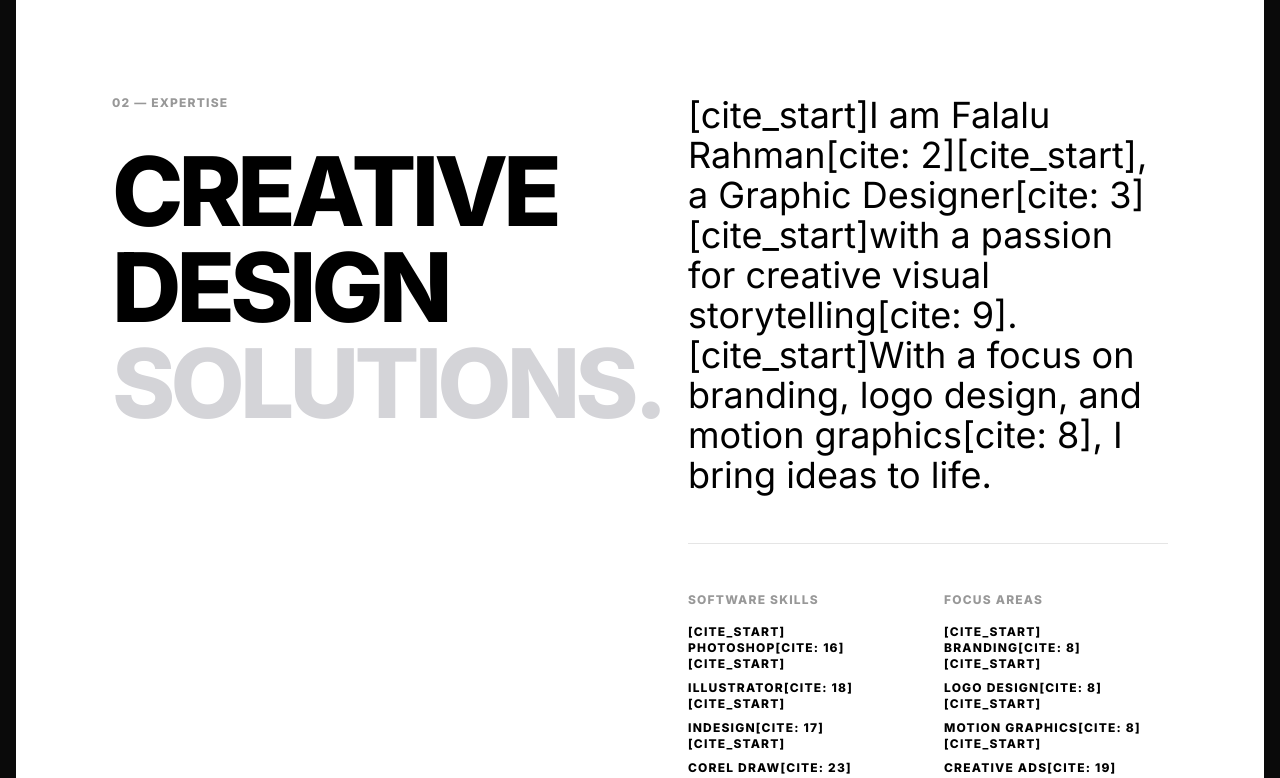
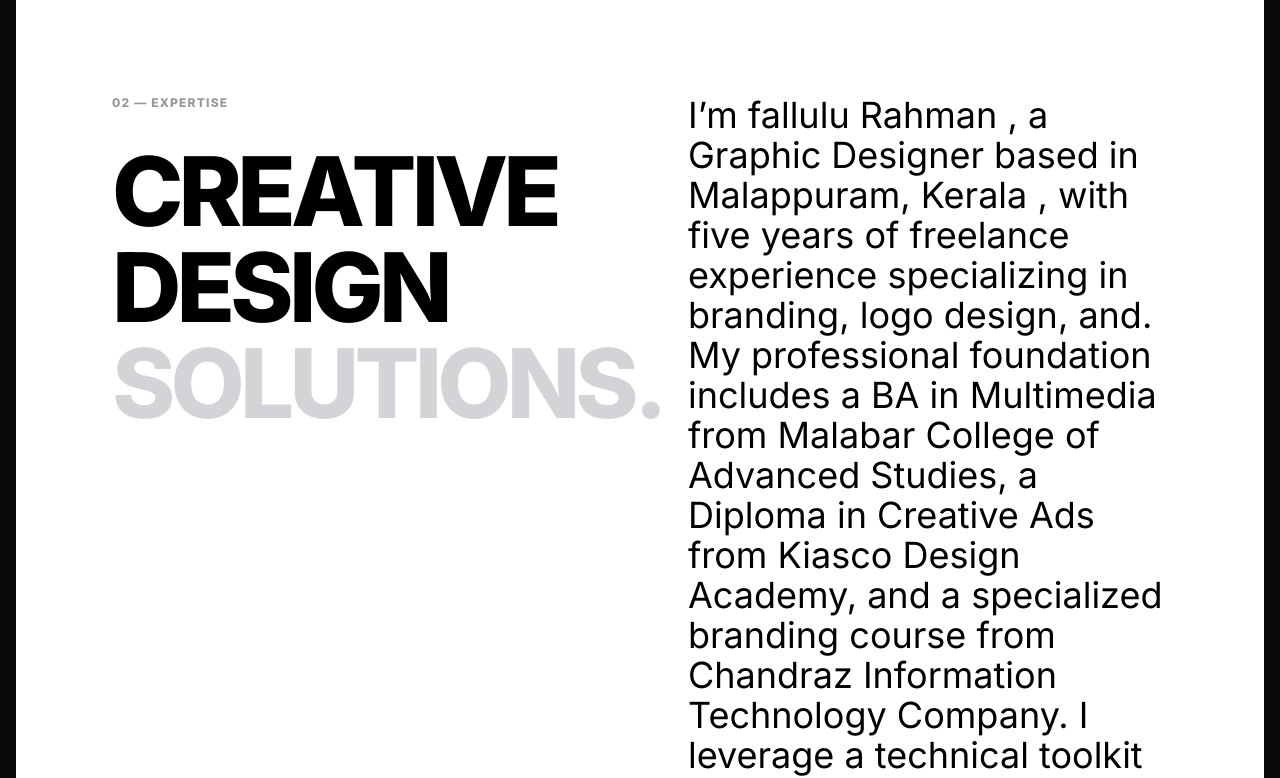
Before and after one commit to hermosamotif-stack/my-portfolio, a React (Vite) app: page / in a window 1280 px wide. Shown: the part 5127-5905 px from the top of the page. Built offline with nearby package versions, Linux system fonts and the light colour scheme.

Commit message:
Update App.tsx

```diff
--- a/App.tsx
+++ b/App.tsx
@@ -27,7 +27,7 @@ const App: React.FC = () => {
   const [isChatOpen, setIsChatOpen] = useState(false);
   const [activeCategory, setActiveCategory] = useState<string>('All');
   const [chatMessages, setChatMessages] = useState<ChatMessage[]>([
-    { role: 'assistant', content: "Hi! I can help you know more about Falalu's design work. What would you like to know?" }
+    { role: 'assistant', content: "Hi! I can help you know more about fallulu's design work. What would you like to know?" }
   ]);
   const [chatInput, setChatInput] = useState('');
   const [isChatLoading, setIsChatLoading] = useState(false);
@@ -457,7 +457,9 @@ const App: React.FC = () => {
           </div>
           <div className="reveal space-y-12">
             <p className="text-2xl md:text-4xl leading-tight font-medium">
-              [cite_start]I am Falalu Rahman[cite: 2][cite_start], a Graphic Designer[cite: 3] [cite_start]with a passion for creative visual storytelling[cite: 9]. [cite_start]With a focus on branding, logo design, and motion graphics[cite: 8], I bring ideas to life.
+              I’m fallulu Rahman , a Graphic Designer based in Malappuram, Kerala , with five years of freelance experience specializing in branding, logo design, and. My professional foundation includes a BA in Multimedia from Malabar College of Advanced Studies, a Diploma in Creative Ads from Kiasco Design Academy, and a specialized branding course from Chandraz Information Technology Company. I leverage a technical toolkit featuring Photoshop, Illustrator, InDesign, and CorelDraw to create impactful visual identities that resonate. Fluent in English, Malayalam,, I am dedicated to transforming creative concepts into compelling brand stories for a global audience.
+
+
             </p>
             <div className="grid grid-cols-2 gap-8 text-xs uppercase tracking-widest font-bold pt-12 border-t border-black/10">
                <div>
```
